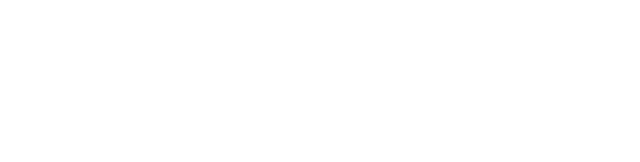
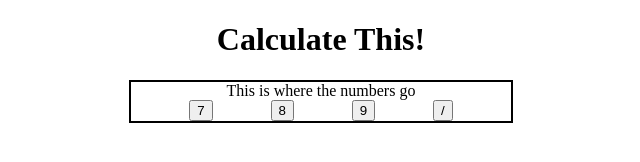
Before and after one commit to mmayes098/calculator, a plain HTML site: page index.html in a window 1280 px wide. Shown: the whole page, without its empty margins (319-959 px from the left). Drawn offline with Linux system fonts and the light colour scheme.

Commit message:
Began styling webpage

```diff
--- a/index.html
+++ b/index.html
@@ -4,6 +4,14 @@
         <link rel="stylesheet" href="style.css">
     </head>
     <body>
+        <h1 style="text-align: center;">Calculate This!</h1>
+        <div class="container">
+            <div id="output">This is where the numbers go</div>
+            <button class="input" id="7" type="button">7</button>
+            <button class="input" id="8" type="button">8</button>
+            <button class="input" id="9" type="button">9</button>
+            <button class="input" id="divide" type="button">/</button>
+        </div>
         <script type="text/javascript" src="javascript.js"></script>
     </body>
 </html>
--- a/style.css
+++ b/style.css
@@ -0,0 +1,20 @@
+.container {
+    display: flex;
+    flex-flow: row wrap;
+    justify-content: space-evenly;
+    align-items: center;
+    align-content: space-evenly;
+    text-align: center;
+    width: 30%;
+    max-width: 400px;
+    /* min-width: 250px; */
+    height: 75%;
+    max-height: 900px;
+    /* min-height: 400px; */
+    border: 2px solid black;
+    margin: auto;
+}
+
+#output {
+    flex-basis: 100%;
+}
```
